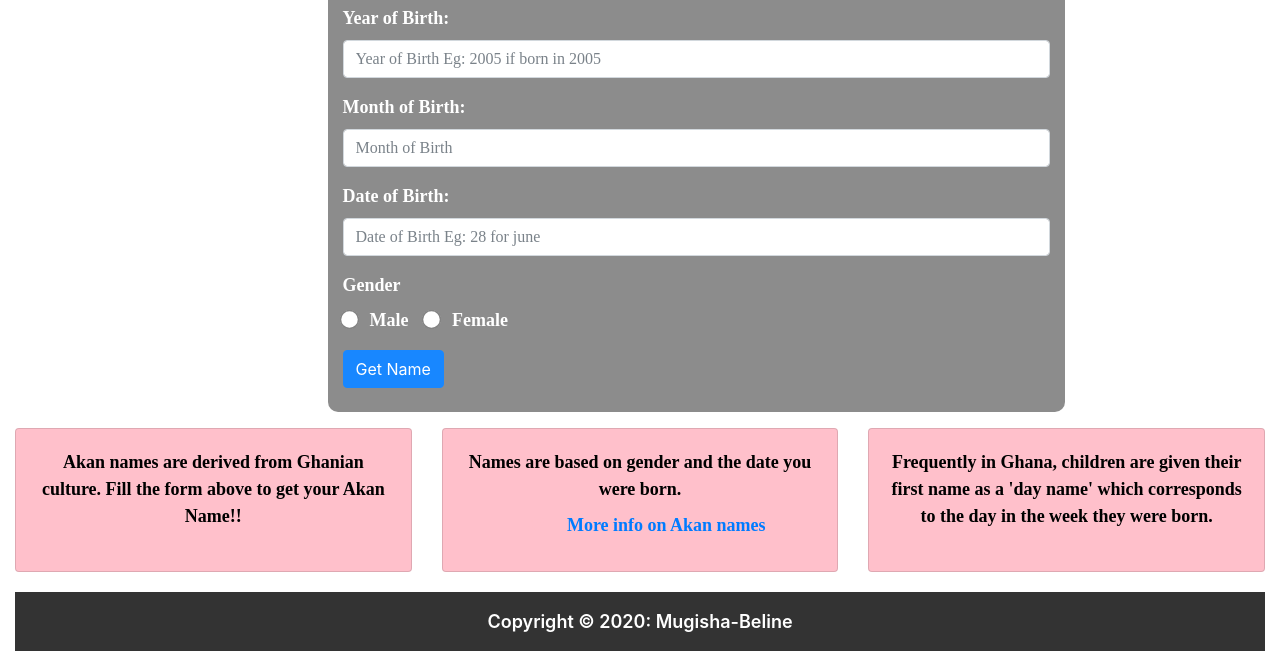
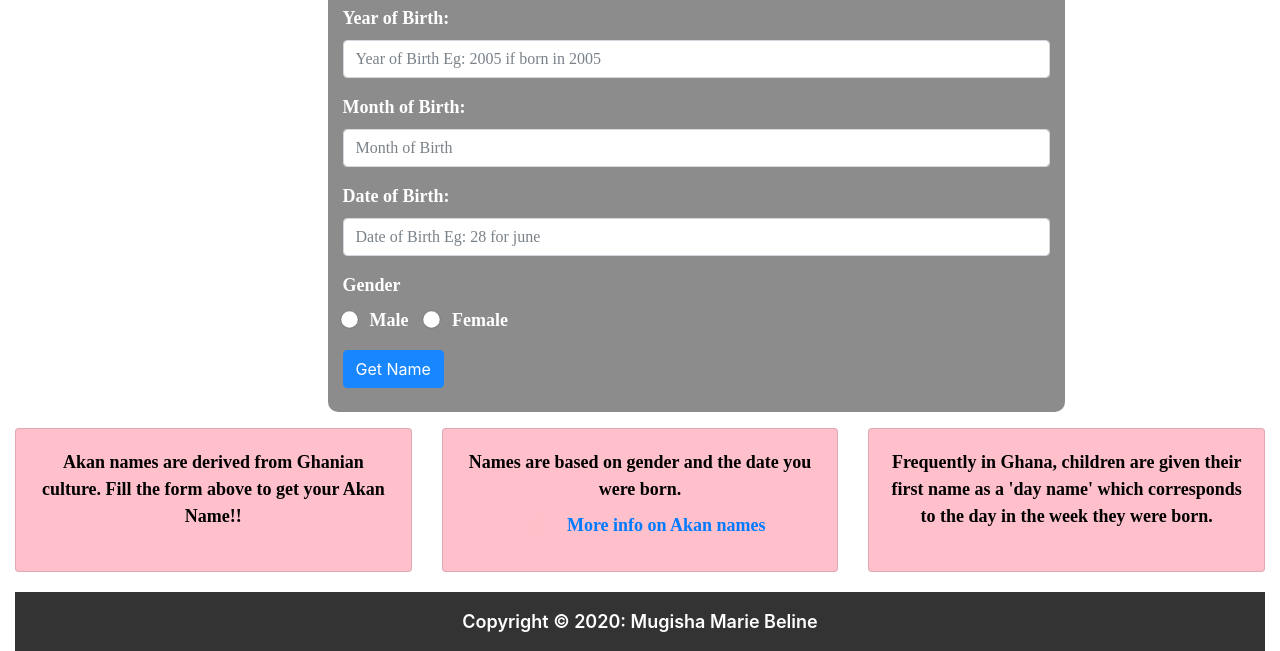
Before and after one commit to Mugisha-Beline/Akan-name, a plain HTML site: page docs/index.html in a window 1280 px wide. Shown: the part 159-810 px from the top of the page. Drawn offline with Linux system fonts and the light colour scheme; a web font is replaced by a local one.

Commit message:
updated readme file and index file

```diff
--- a/docs/index.html
+++ b/docs/index.html
@@ -75,7 +75,7 @@
   </div>
   <footer class="page-footer ">
     <div class="footer-copyright text-center py-3">Copyright © 2020:
-      <a href="">Mugisha-Beline</a>
+      <a href="">Mugisha Marie Beline</a>
     </div>
   </footer>
 <script src="js/script.js"></script>
```
Also changed, not shown: 1 other file.
